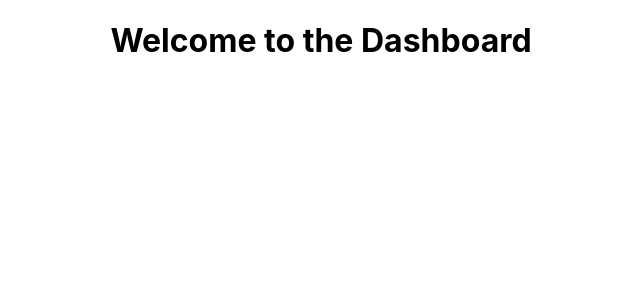
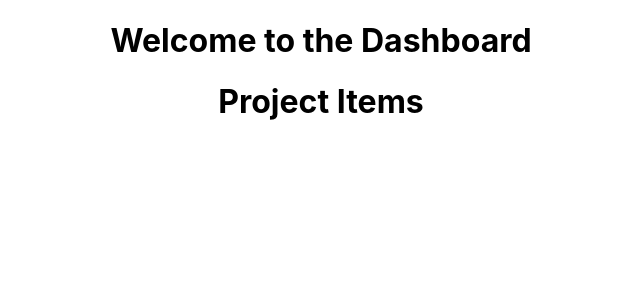
Before and after one commit to jding05/MyPMTool, a React (Create React App) app in the folder client/: page / in a window 1280 px wide. Shown: the top 300 px of the page, without its empty margins (319-959 px from the left). Built offline with nearby package versions, Linux system fonts and the light colour scheme.

Commit message:
create ProjectItem component, and add it to Dashboard component

```diff
--- a/client/src/components/Dashboard.js
+++ b/client/src/components/Dashboard.js
@@ -1,8 +1,14 @@
 import React, { Component } from "react";
+import ProjectItem from "./Project/ProjectItem";
 
 class Dashboard extends Component {
   render() {
-    return <h1>Welcome to the Dashboard</h1>;
+    return (
+      <div>
+        <h1>Welcome to the Dashboard</h1>
+        <ProjectItem />
+      </div>
+    );
   }
 }
 
--- /dev/null
+++ b/client/src/components/Project/ProjectItem.js
@@ -0,0 +1,9 @@
+import React, { Component } from "react";
+
+class ProjectItem extends Component {
+  render() {
+    return <h1>Project Items</h1>;
+  }
+}
+
+export default ProjectItem;
```
